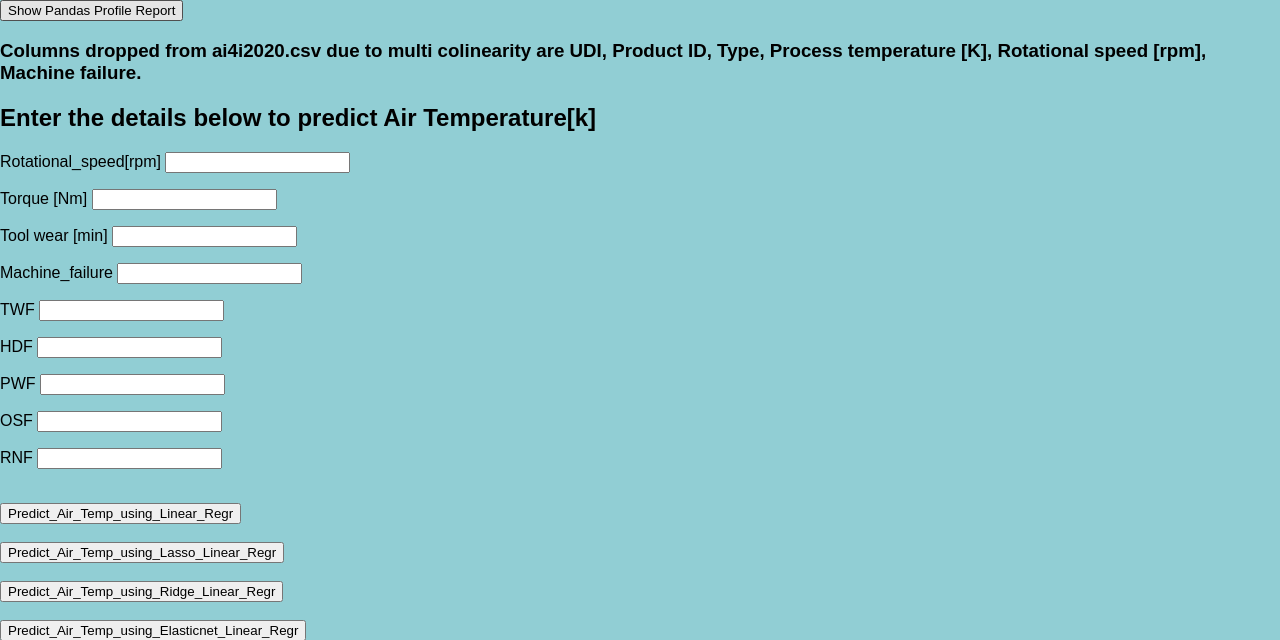
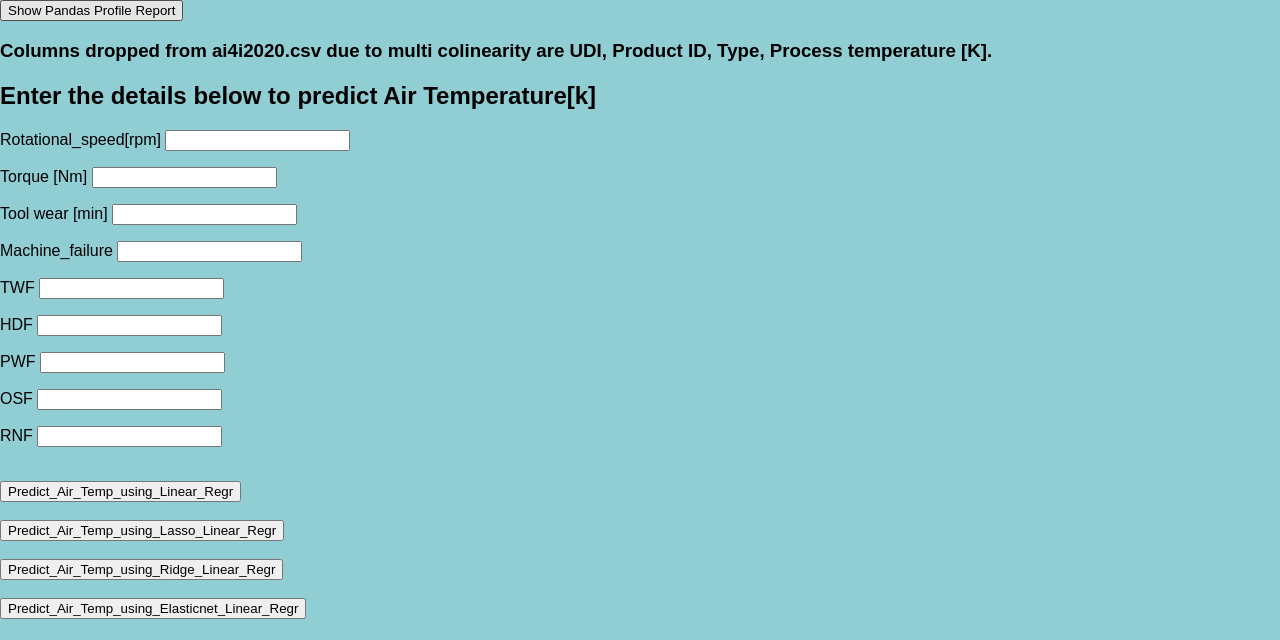
Before and after one commit to Udaykiran87/ai4i2020-linear-regr-dvc-deploy, a Flask app: page / in a window 1280 px wide. Shown: the top 640 px of the page. Run offline with Flask 2, Linux system fonts and the light colour scheme.

Commit message:
updated form.html header

```diff
--- a/webapp/templates/form.html
+++ b/webapp/templates/form.html
@@ -10,7 +10,7 @@
 <form action="/profie_report" method ="/ShowProfile">
   <button type="submit" name="Show Pandas Profile Report" value="Show Pandas Profile Report"> Show Pandas Profile Report </button>
 </form>
-<h3 style="text-align: left">Columns dropped from ai4i2020.csv due to multi colinearity are UDI, Product ID, Type, Process temperature [K], Rotational speed [rpm], Machine failure.</h3>
+<h3 style="text-align: left">Columns dropped from ai4i2020.csv due to multi colinearity are UDI, Product ID, Type, Process temperature [K].</h3>
 <h2 style="text-align: left">Enter the details below to predict Air Temperature[k]</h2>
 <form action="/data" method = "POST">
     <p>Rotational_speed[rpm] <input type = "number" name = "Rotational_speed" /></p>
```
